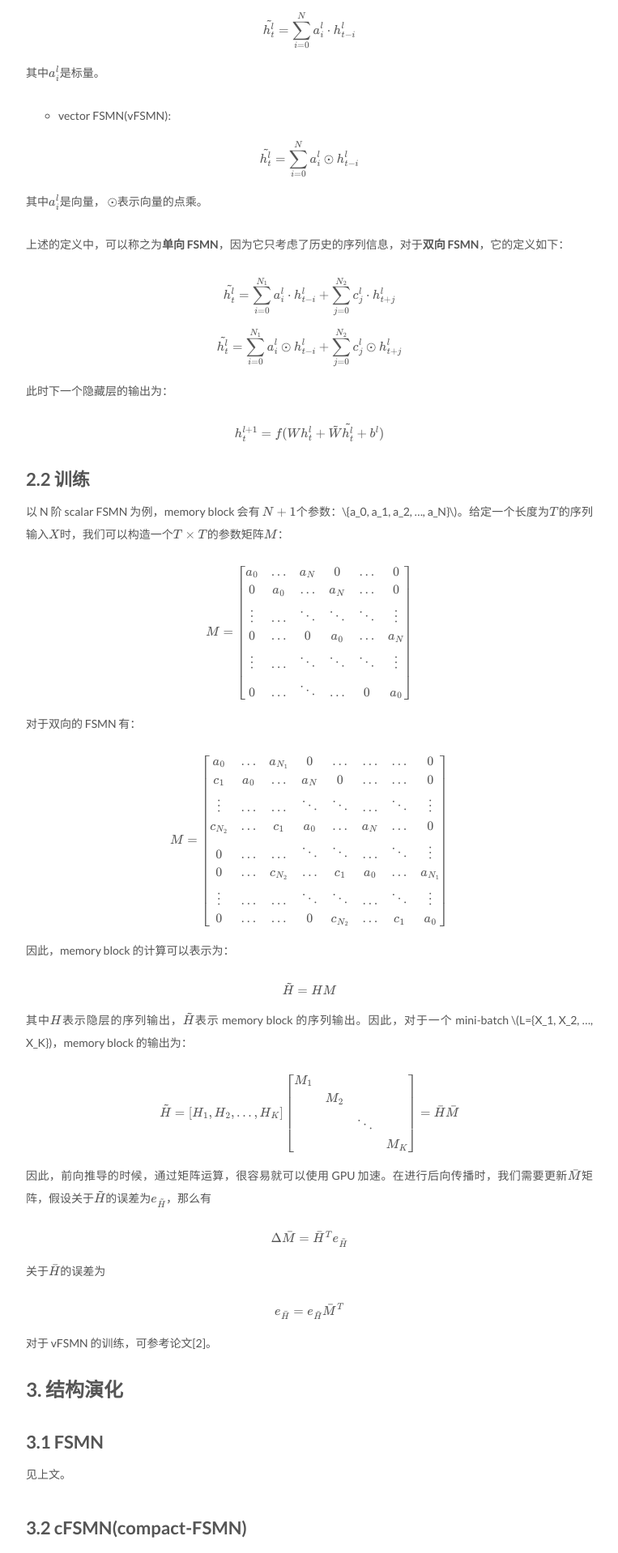
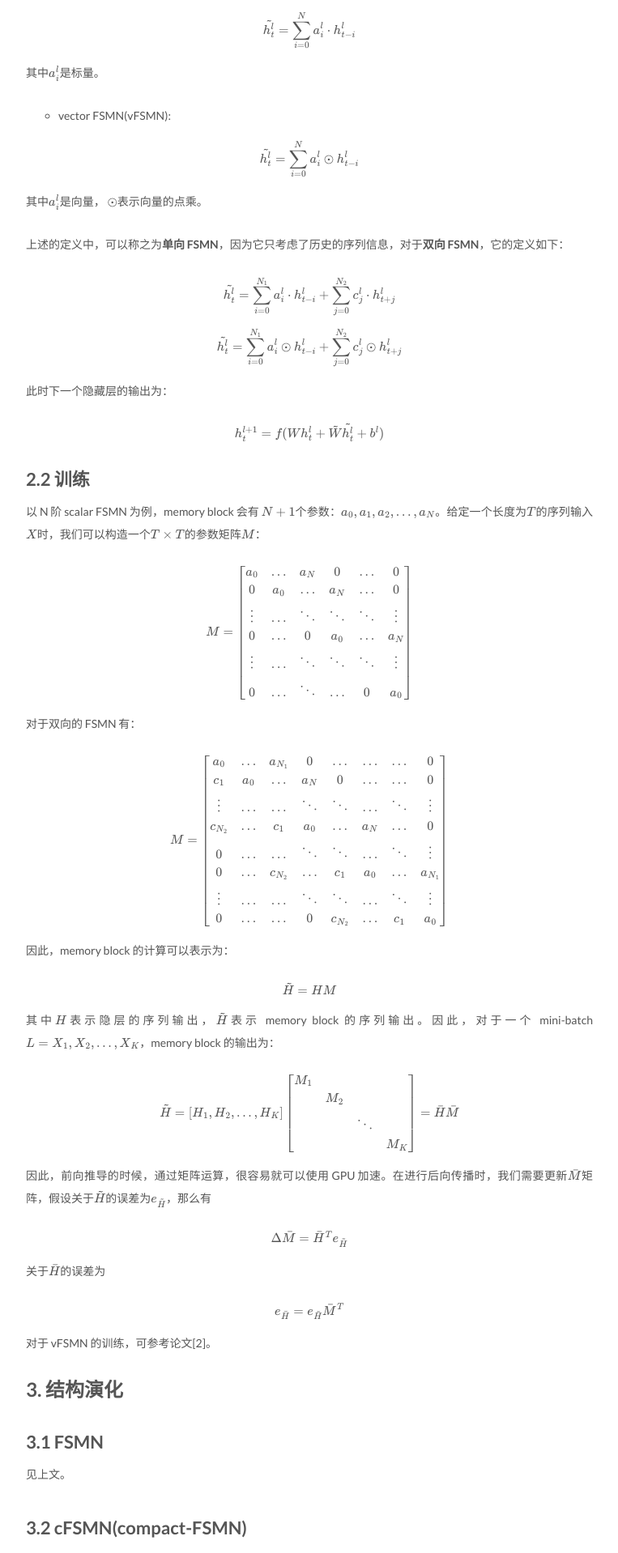
Before and after one commit to xingui/xingui.github.io, a Jekyll site: the page built from _posts/2018-06-13-Paper_Note_FSMN.md, in a window 1280 px wide. Shown: the part 1481-3399 px from the top of the page at 81% size, without its empty margins (258-1021 px from the left). Built offline with Jekyll 4.4.1, drawn with Linux system fonts in a browser that asks for light colours; formulas are drawn with MathJax 3; comment, search, counter and statistics services are not loaded.

Commit message:
correct typo

```diff
--- a/_posts/2018-06-13-Paper_Note_FSMN.md
+++ b/_posts/2018-06-13-Paper_Note_FSMN.md
@@ -40,7 +40,7 @@ $$\tilde{h_t^l} = \sum_{i=0}^{N_1} a_i^l \odot h_{t-i}^l + \sum_{j=0}^{N_2} c_j^
 $$h_t^{l+1} = f(Wh_t^l + \tilde{W}\tilde{h_t^l} + b^l)$$
 
 ## 2.2 训练
-以 N 阶 scalar FSMN 为例，memory block 会有 \\(N+1\\)个参数：\\{a_0, a_1, a_2, ..., a_N}\\)。给定一个长度为\\(T\\)的序列输入\\(X\\)时，我们可以构造一个\\(T \times T\\)的参数矩阵\\(M\\)：
+以 N 阶 scalar FSMN 为例，memory block 会有 \\(N+1\\)个参数：\\({a_0, a_1, a_2, ..., a_N}\\)。给定一个长度为\\(T\\)的序列输入\\(X\\)时，我们可以构造一个\\(T \times T\\)的参数矩阵\\(M\\)：
 
 $$
 M=\left[
@@ -76,7 +76,7 @@ $$
 
 $$\tilde{H} = H M$$
 
-其中\\(H\\)表示隐层的序列输出，\\(\tilde{H}\\)表示 memory block 的序列输出。因此，对于一个 mini-batch \\(L={X_1, X_2, ..., X_K}\)，memory block 的输出为：
+其中\\(H\\)表示隐层的序列输出，\\(\tilde{H}\\)表示 memory block 的序列输出。因此，对于一个 mini-batch \\(L={X_1, X_2, ..., X_K}\\)，memory block 的输出为：
 
 $$\tilde{H} = [H_1, H_2, ..., H_K]\left[
 \begin{matrix}
```
